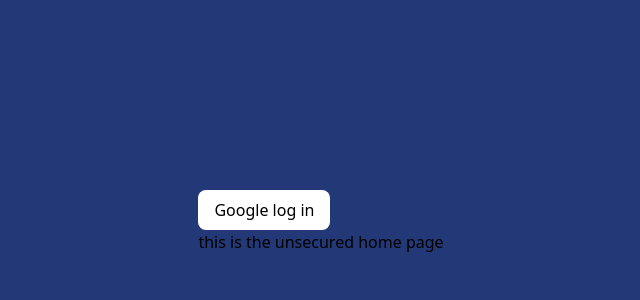
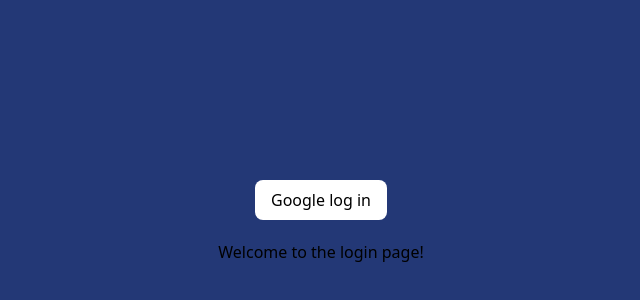
Before and after one commit to andre-diass/nextjs-react--app, a Next.js app: page / in a window 1280 px wide. Shown: the part 178-478 px from the top of the page, without its empty margins (319-959 px from the left). Built offline with nearby package versions, Linux system fonts and the light colour scheme; no server answers.

Commit message:
feat: secure API

```diff
--- a/components/templates/Home.tsx
+++ b/components/templates/Home.tsx
@@ -3,14 +3,16 @@ import { signIn } from "next-auth/react";
 const Home = () => {
   return (
     <>
+      <div className="text-center">
         <button
           onClick={() => signIn("google")}
-        className="bg-white dark:text-slate-950 rounded-lg p-2 px-4"
+          className="bg-white mb-5 dark:text-slate-950 text-black rounded-lg p-2 px-4"
         >
           {" "}
           Google log in{" "}
         </button>
-      <p> this is the unsecured home page</p>
+        <p> Welcome to the login page!</p>
+      </div>
     </>
   );
 };
--- a/services/index.ts
+++ b/services/index.ts
@@ -1,8 +1,7 @@
 import axios from "axios";
 
 const api = axios.create({
-  baseURL:
-    "https://ske84d6xyj.execute-api.us-west-1.amazonaws.com/dev/serverlessSetup/",
+  baseURL: process.env.STORE_ADMIN_API_BASE_URL as string,
 });
 
 export default api;
```
Lines whose indentation alone changed are shown as unchanged.
